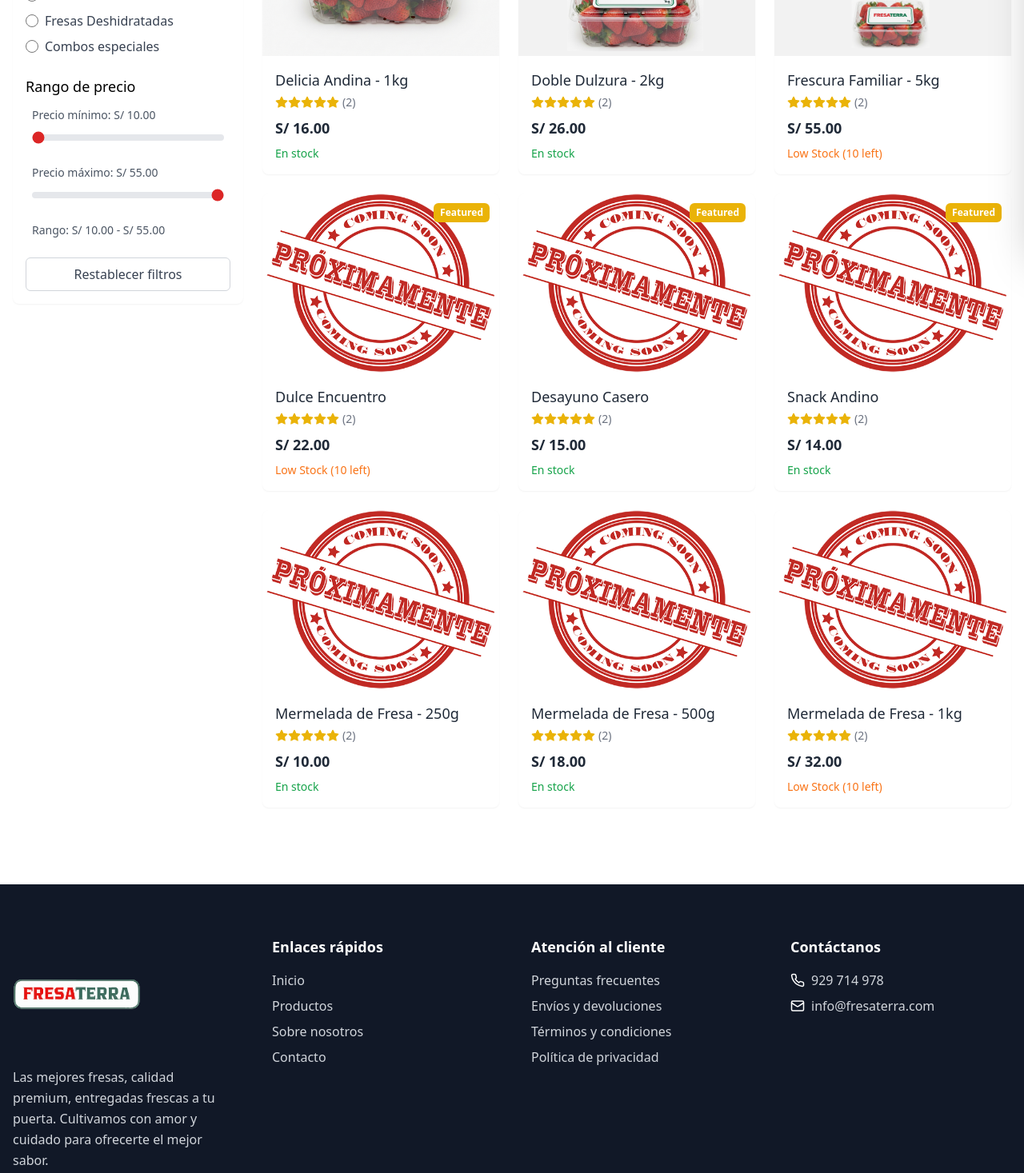
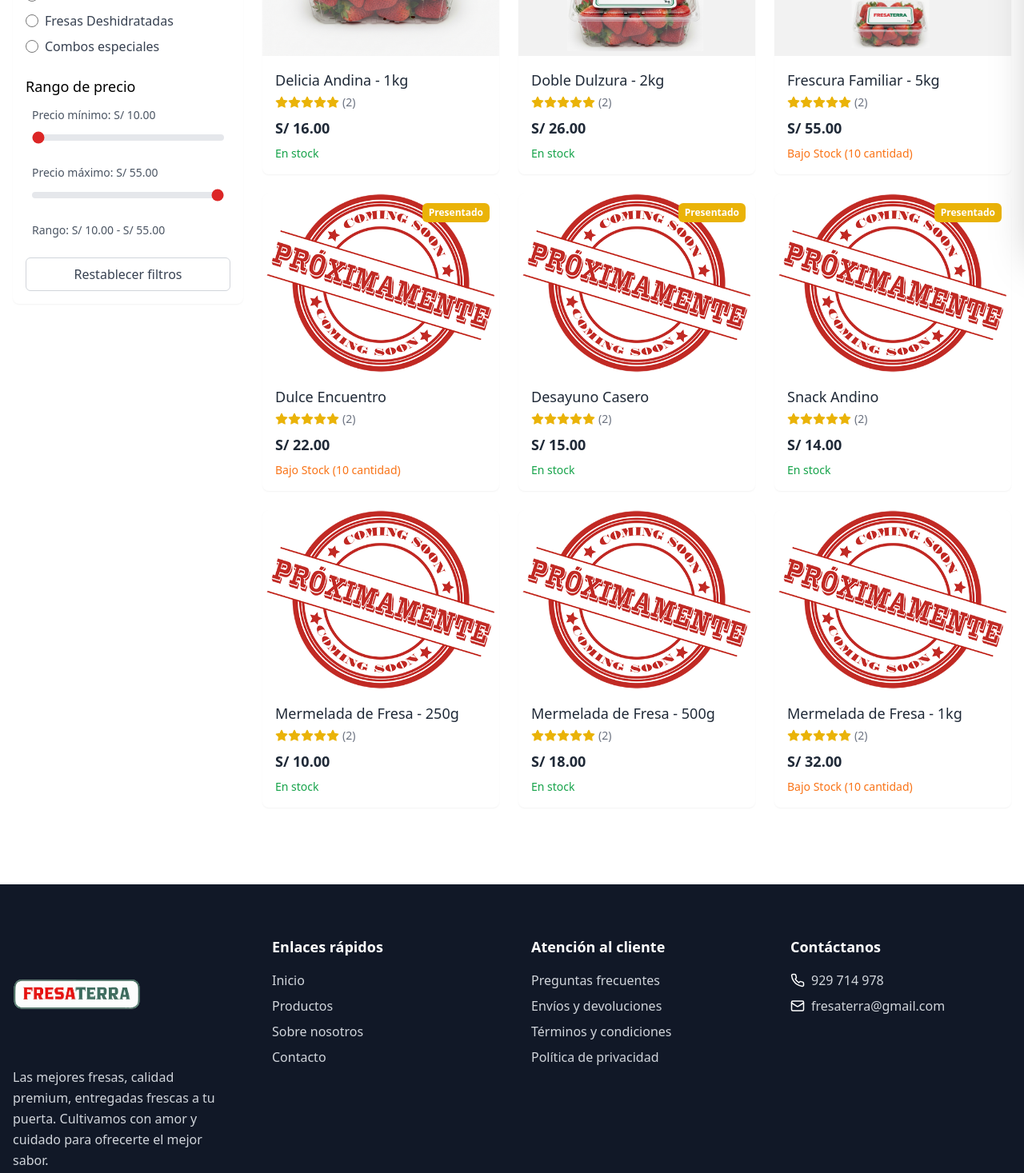
Before and after one commit to Audadcito252/FRESATERRA, a React (Vite) app: page /products in a window 1280 px wide. Shown: the part 488-1955 px from the top of the page at 80% size. Built offline with nearby package versions, Linux system fonts and the light colour scheme.

Commit message:
Traducción de campos al español

```diff
--- a/src/components/Footer.jsx
+++ b/src/components/Footer.jsx
@@ -91,7 +91,7 @@
               </li>
               <li className="flex items-center">
                 <Mail size={18} className="mr-2 flex-shrink-0" />
-                <span className="text-gray-300">info@fresaterra.com</span>
+                <span className="text-gray-300">fresaterra@gmail.com</span>
               </li>
             </ul>
           </div>
--- a/src/components/ProductCard.jsx
+++ b/src/components/ProductCard.jsx
@@ -17,7 +17,7 @@
     e.preventDefault();
     e.stopPropagation();
     addToCart(product, 1);
-    toast.success(`${product.name} added to cart`);
+    toast.success(`${product.name} agregado al carrito`);
   };
 
   // Calculate discount percentage if there's a sale price
@@ -41,7 +41,7 @@
       {/* Featured Badge */}
       {product.featured && (
         <div className="absolute top-3 right-3 z-10 bg-yellow-500 text-white text-xs font-bold px-2 py-1 rounded-md">
-          Featured
+          Presentado
         </div>
       )}
 
@@ -116,7 +116,7 @@
             {product.stock > 10 ? (
               <span className="text-green-600">En stock</span>
             ) : product.stock > 0 ? (
-              <span className="text-orange-500">Low Stock ({product.stock} left)</span>
+              <span className="text-orange-500">Bajo Stock ({product.stock} cantidad)</span>
             ) : (
               <span className="text-red-600">Out of Stock</span>
             )}
--- a/src/pages/AboutPage.jsx
+++ b/src/pages/AboutPage.jsx
@@ -193,7 +193,7 @@
                                             </svg>
                                         </div>
                                         <div className="ml-3">
-                                            <p className="text-sm text-gray-600">info@fresaterra.com</p>
+                                            <p className="text-sm text-gray-600">fresaterra@gmail.com</p>
                                         </div>
                                     </div>
                                 </div>
--- a/src/pages/CheckoutPage.jsx
+++ b/src/pages/CheckoutPage.jsx
@@ -443,10 +443,10 @@
                 <div className="mt-6 pt-4 border-t border-dashed">
                   <div className="flex items-center text-green-700 text-sm mb-1">
                     <Truck size={16} className="mr-2" />
-                    <span>Envío en 3-5 días hábiles</span>
+                    <span>Envío en 1-2 horas hábiles</span>
                   </div>
                   <div className="text-xs text-gray-500">
-                    Todos los pedidos están sujetos a disponibilidad y se procesarán en un plazo de 24 horas.
+                    Todos los pedidos están sujetos a disponibilidad y se procesarán en un plazo de 1 hora.
                   </div>
                 </div>
               )}
```
